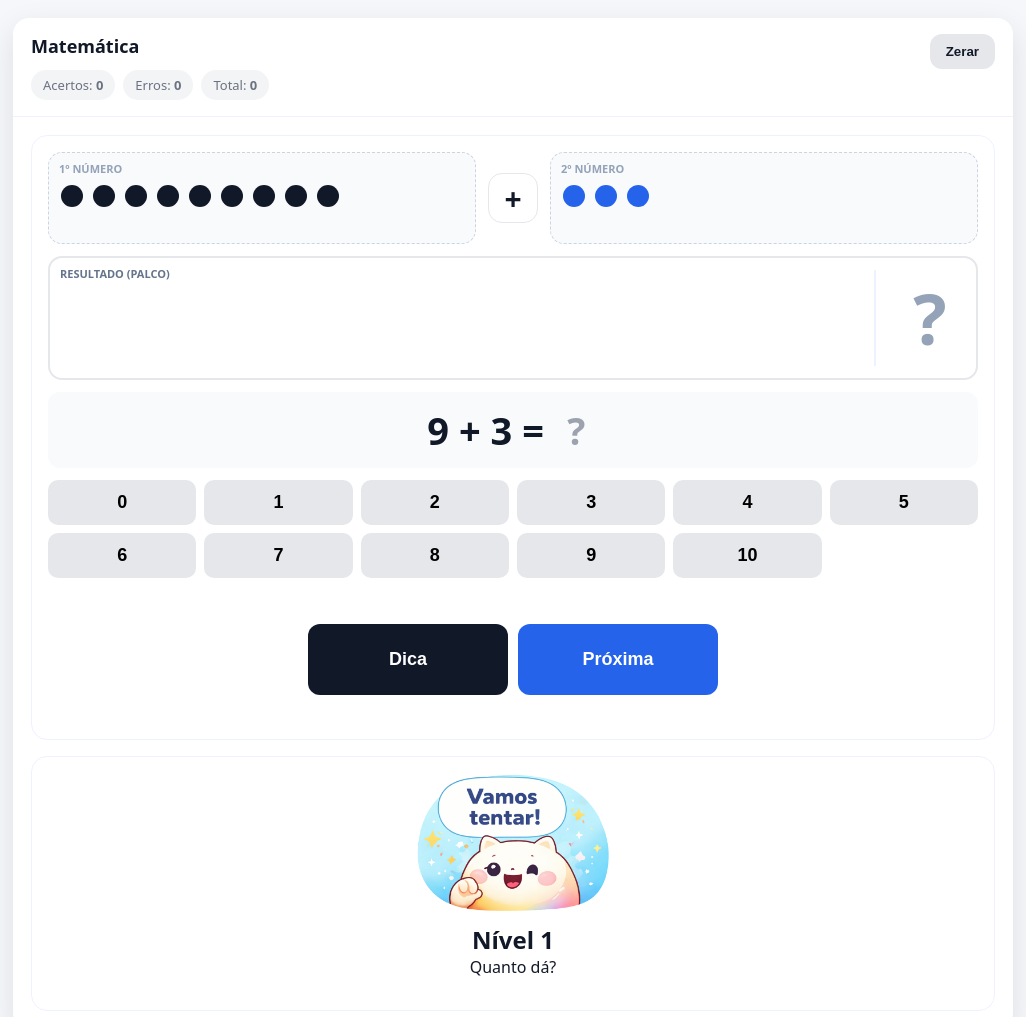
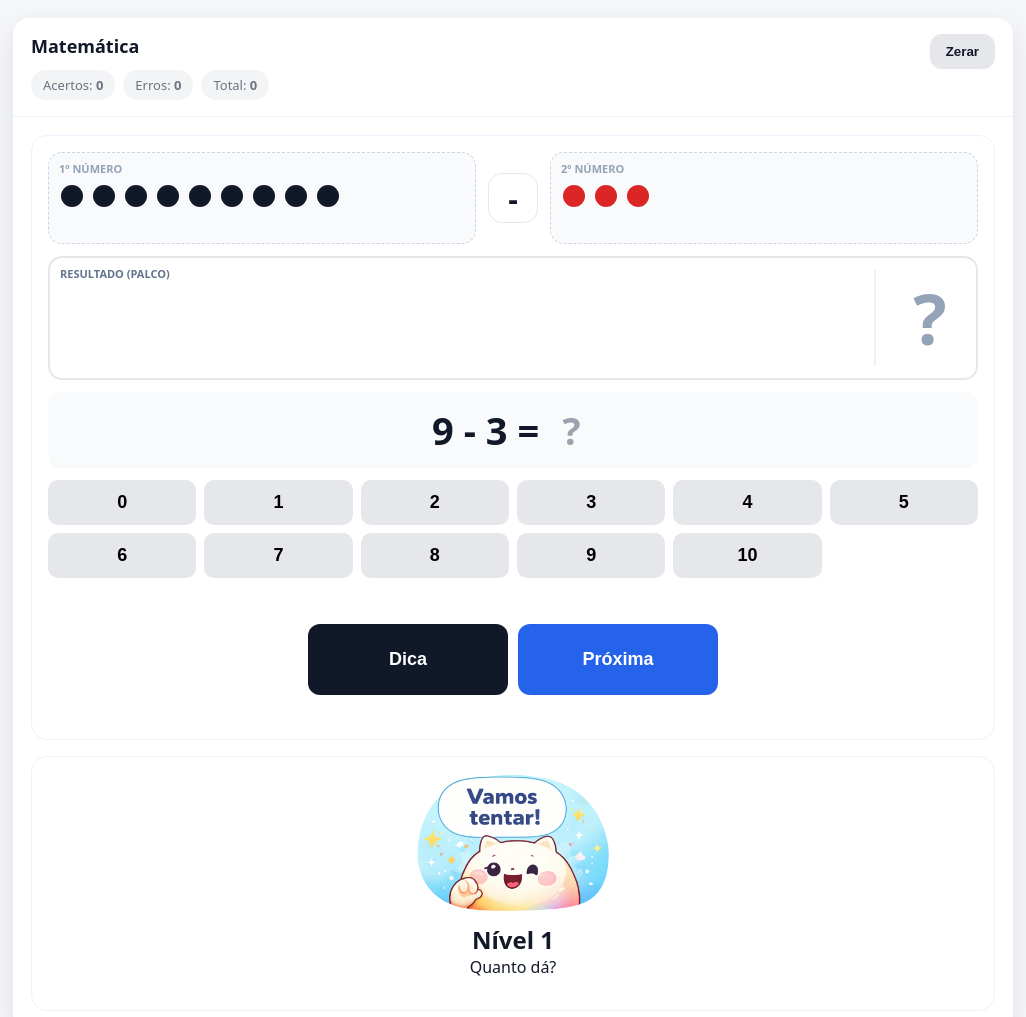
Before and after one commit to flaviovmix/MATEMATICA, a plain HTML site: page index.html in a window 1280 px wide. Shown: the top 1017 px of the page, without its empty margins (127-1153 px from the left). Drawn offline with Linux system fonts and the light colour scheme.

Commit message:
Add files via upload

```diff
--- a/index.html
+++ b/index.html
@@ -11,20 +11,20 @@
       "jogo": "Adição e Subtração",
       "versao": 1,
       "contas": [
-          { "id": 1,  "nivel": 1, "operacao": "+", "a": 9,  "b": 3},
+          { "id": 1,  "nivel": 1, "operacao": "-", "a": 9,  "b": 3},
           { "id": 2,  "nivel": 1, "operacao": "+", "a": 4,  "b": 1},
-          { "id": 3,  "nivel": 1, "operacao": "+", "a": 6,  "b": 2},
+          { "id": 3,  "nivel": 1, "operacao": "-", "a": 6,  "b": 2},
           { "id": 4,  "nivel": 1, "operacao": "+", "a": 3,  "b": 2},
-          { "id": 5,  "nivel": 1, "operacao": "+", "a": 8,  "b": 5},
+          { "id": 5,  "nivel": 1, "operacao": "-", "a": 8,  "b": 5},
           { "id": 6,  "nivel": 2, "operacao": "+", "a": 7,  "b": 2},
-          { "id": 7,  "nivel": 2, "operacao": "+", "a": 9,  "b": 4},
+          { "id": 7,  "nivel": 2, "operacao": "-", "a": 9,  "b": 4},
           { "id": 8,  "nivel": 2, "operacao": "+", "a": 6,  "b": 3},
-          { "id": 9,  "nivel": 2, "operacao": "+", "a": 10, "b": 4},
+          { "id": 9,  "nivel": 2, "operacao": "-", "a": 10, "b": 4},
           { "id": 10, "nivel": 2, "operacao": "+", "a": 5,  "b": 4},
           { "id": 11, "nivel": 3, "operacao": "+", "a": 8,  "b": 2},
-          { "id": 12, "nivel": 3, "operacao": "+", "a": 10, "b": 5},
+          { "id": 12, "nivel": 3, "operacao": "-", "a": 10, "b": 5},
           { "id": 13, "nivel": 3, "operacao": "+", "a": 1,  "b": 9},
-          { "id": 14, "nivel": 3, "operacao": "+", "a": 7,  "b": 1},
+          { "id": 14, "nivel": 3, "operacao": "-", "a": 7,  "b": 1},
           { "id": 15, "nivel": 3, "operacao": "+", "a": 2,  "b": 6 }
         ]
     };
```
